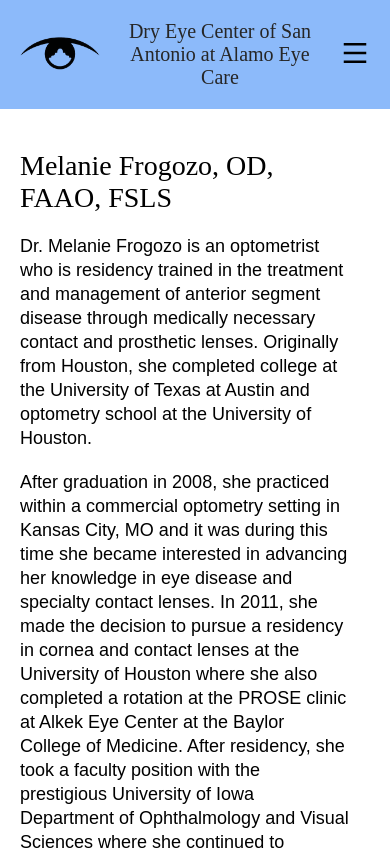
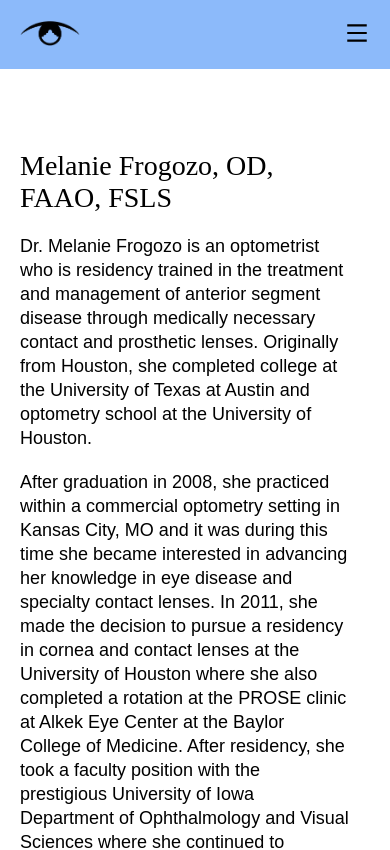
Before and after one commit to kathyhahahahoang/dry-eye-center, a React (Vite) app: page /doctors in a window 390 px wide. Shown: the top 850 px of the page. Built offline with nearby package versions, Linux system fonts and the light colour scheme; a web font is replaced by a local one.

Commit message:
Remove practice's name from Nav and HomeNavBar at max-width: 500px

```diff
--- a/src/home/HomeNavBar.module.scss
+++ b/src/home/HomeNavBar.module.scss
@@ -33,7 +33,7 @@
     }
 
     @media (max-width: 1500px) {
-      font-size: var(--font-med);
+      font-size: var(--font-xs);
     }
   }
 }
@@ -68,6 +68,10 @@
 
   @media (max-width: 1500px) {
     width: 8rem;
+  }
+
+  @media (max-width: 700px) {
+    width: 6rem;
   }
 }
 
@@ -122,6 +126,10 @@
   padding: 2rem;
   background-color: var(--color-blue-med);
   height: 100%;
+
+  @media (max-width: 700px) {
+    gap: 4rem;
+  }
 }
 
 .hamburger-ul-container {
@@ -149,8 +157,12 @@
   text-align: center;
   color: var(--color-grey-dark);
 
-  @media (max-width: 650px) {
-    font-size: var(--font-med);
+  @media (max-width: 700px) {
+    font-size: var(--font-xs);
+  }
+
+  @media (max-width: 400px) {
+    display: none;
   }
 }
 
@@ -164,4 +176,9 @@
 .icon {
   width: 3rem;
   height: 3rem;
+
+  @media (max-width: 700px) {
+    width: 2.6rem;
+    height: 2.6rem;
+  }
 }
--- a/src/home/HomeNavBar.tsx
+++ b/src/home/HomeNavBar.tsx
@@ -48,7 +48,7 @@
   const HamburgerNavBar = (
     <nav className={styles["hamburger-container"]}>
       <div className={styles["hamburger-nav"]}>
-        <div className={styles.logo}>
+        <div>
           <NavLink to="/">
             <img src={logoBlack} className={styles.picture} />
           </NavLink>
--- a/src/ui/Nav.module.scss
+++ b/src/ui/Nav.module.scss
@@ -33,7 +33,7 @@
     }
 
     @media (max-width: 1500px) {
-      font-size: var(--font-med);
+      font-size: var(--font-xs);
     }
   }
 }
@@ -68,6 +68,10 @@
 
   @media (max-width: 1500px) {
     width: 8rem;
+  }
+
+  @media (max-width: 700px) {
+    width: 6rem;
   }
 }
 
@@ -118,6 +122,10 @@
   padding: 2rem;
   background-color: var(--color-blue-med);
   height: 100%;
+
+  @media (max-width: 700px) {
+    gap: 4rem;
+  }
 }
 
 .hamburger-ul-container {
@@ -144,8 +152,12 @@
   text-align: center;
   color: var(--color-grey-dark);
 
-  @media (max-width: 650px) {
-    font-size: var(--font-med);
+  @media (max-width: 700px) {
+    font-size: var(--font-xs);
+  }
+
+  @media (max-width: 400px) {
+    display: none;
   }
 }
 
@@ -159,4 +171,9 @@
 .icon {
   width: 3rem;
   height: 3rem;
+
+  @media (max-width: 700px) {
+    width: 2.6rem;
+    height: 2.6rem;
+  }
 }
--- a/src/ui/Nav.tsx
+++ b/src/ui/Nav.tsx
@@ -48,7 +48,7 @@
   const HamburgerNavBar = (
     <nav className={styles["hamburger-container"]}>
       <div className={styles["hamburger-nav"]}>
-        <div className={styles.logo}>
+        <div>
           <NavLink to="/">
             <img src={logoBlack} className={styles.picture} />
           </NavLink>
```
